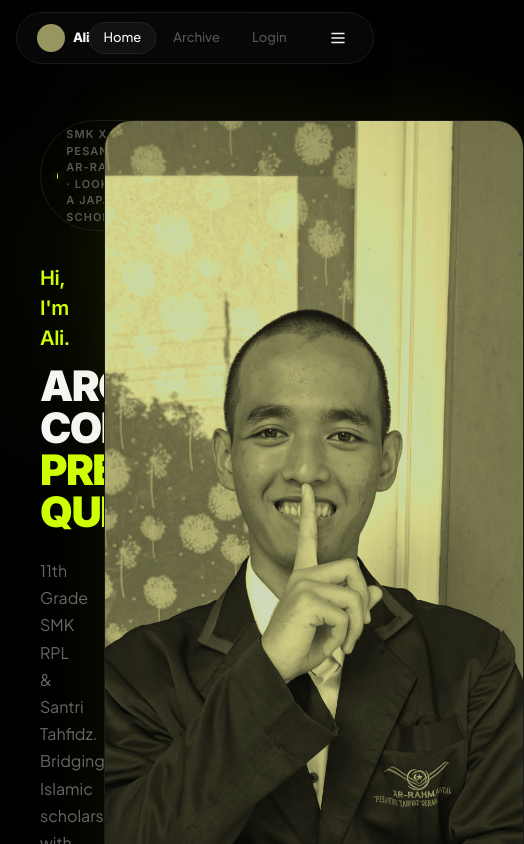
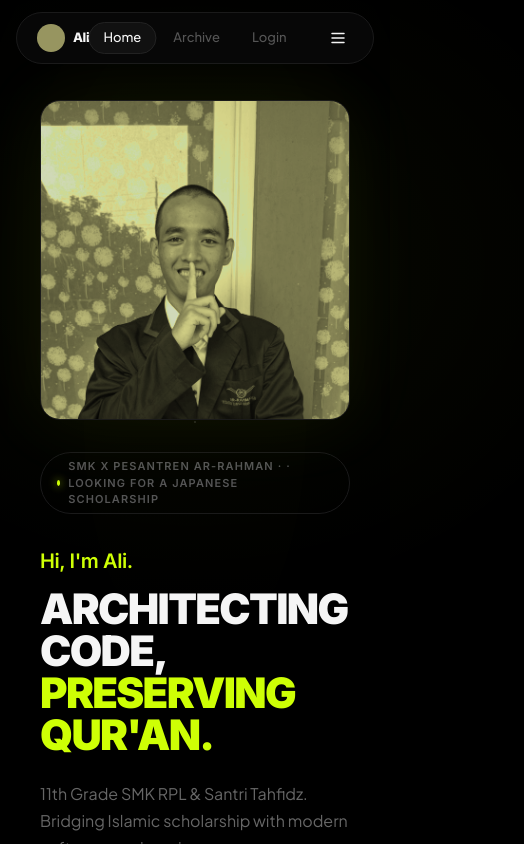
Before and after one commit to hudzaifahalimiftah/Portofolio, a Next.js app: page / in a window 390 px wide. Shown: the top 844 px of the page, 524 px wide, since content can reach past the window. Built offline with nearby package versions, Linux system fonts and the light colour scheme; grey boxes are pictures that could not be loaded.

Commit message:
update UI

```diff
--- a/src/app/globals.css
+++ b/src/app/globals.css
@@ -194,4 +194,30 @@ body > * { position: relative; z-index: 1; }
   .hide-mobile { display: none !important; }
   .hero-h1     { font-size: 42px !important; letter-spacing: -0.04em !important; }
   .hero-portrait-wrap { aspect-ratio: 3/4 !important; }
+
+  /* Hero: stack vertically, photo on top */
+  .hero-layout {
+    flex-direction: column-reverse !important;
+    padding-top: 100px !important;
+    padding-bottom: 60px !important;
+    gap: 32px !important;
+    align-items: stretch !important;
+    min-height: unset !important;
+  }
+
+  /* Photo: fixed height, full width */
+  .hero-photo-col {
+    width: 100% !important;
+    flex-shrink: unset !important;
+  }
+  .hero-photo-wrap {
+    width: 100% !important;
+    height: 320px !important;
+    border-radius: 20px !important;
+  }
+
+  /* Text: full width, no centering needed */
+  .hero-layout > div:first-child {
+    justify-content: flex-start !important;
+  }
 }
--- a/src/app/page.tsx
+++ b/src/app/page.tsx
@@ -50,7 +50,7 @@ export default function Home() {
         width: "100%",
       }}>
         {/* Two-column layout: text left, photo right */}
-        <div style={{
+        <div className="hero-layout" style={{
           display: "flex", alignItems: "stretch", justifyContent: "space-between",
           gap: 64, width: "100%", paddingTop: 120, paddingBottom: 80,
         }}>
@@ -141,8 +141,8 @@ export default function Home() {
           </div>{/* end LEFT col */}
 
           {/* RIGHT — profile photo, full height */}
-          <div className="fu fu-2" style={{ flexShrink: 0, display: "flex", alignItems: "stretch" }}>
-            <div style={{
+          <div className="fu fu-2 hero-photo-col" style={{ flexShrink: 0, display: "flex", alignItems: "stretch" }}>
+            <div className="hero-photo-wrap" style={{
               width: 420,
               borderRadius: 28,
               border: "1.5px solid #1A1A1A",
```
